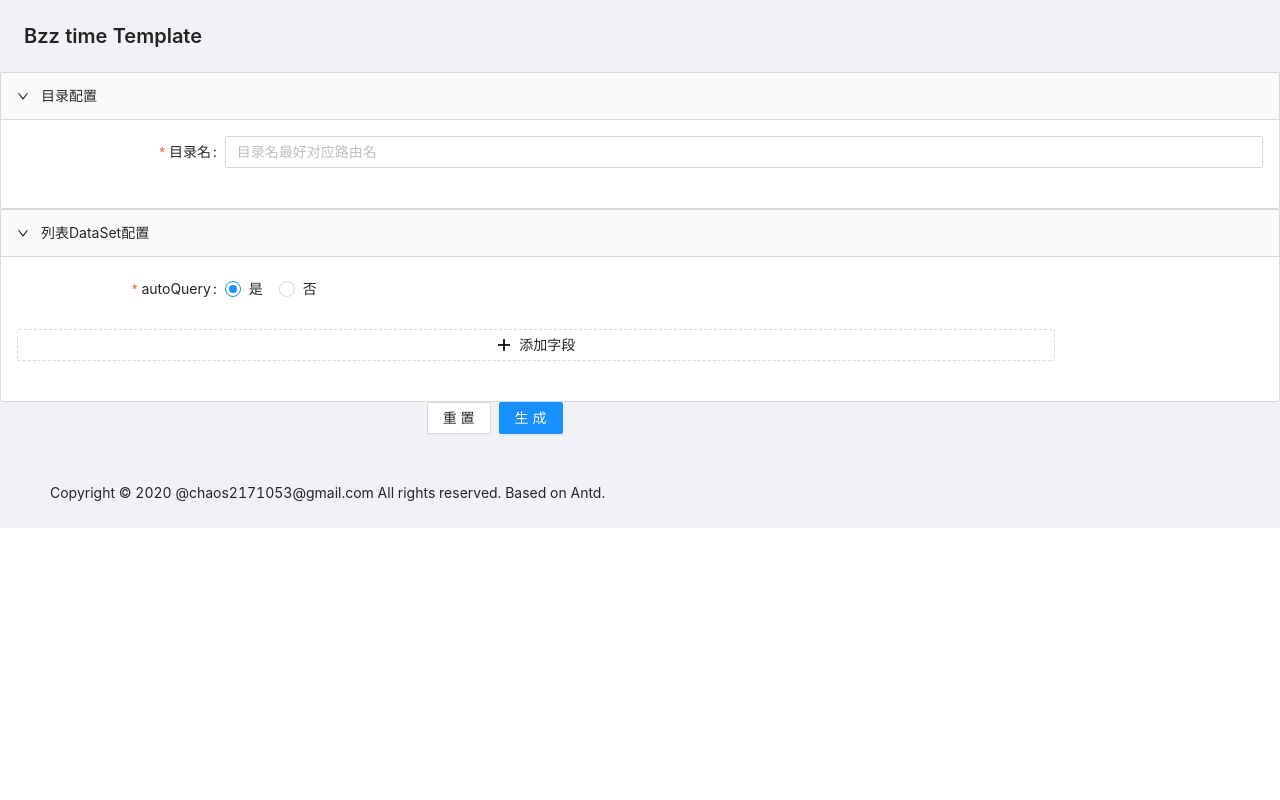
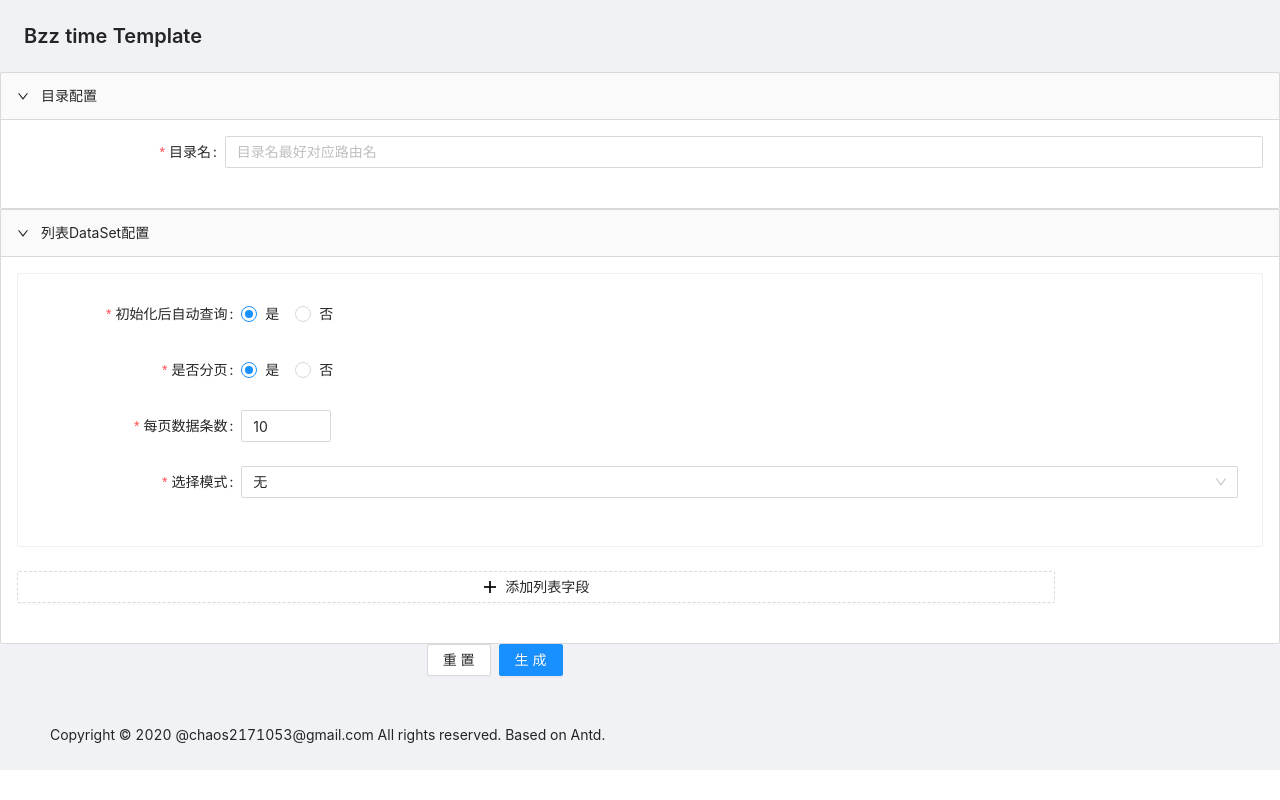
Before and after one commit to chaos2171053/bzz-time-template, a React (Create React App) app in the folder webview-react/: page / in a window 1280 px wide. Built offline with nearby package versions, Linux system fonts and the light colour scheme.

Commit message:
[ADD]set list dataset

```diff
--- a/webview-react/src/components/GenerateForm.tsx
+++ b/webview-react/src/components/GenerateForm.tsx
@@ -1,17 +1,11 @@
 import React from "react";
-import { Form,  Button,Space } from "antd";
-import VscodeHelper from '../utils/vscode-helper';
-import DirectoryForm from './DirectoryForm'
-import ListForm from  './ListForm';
+import { Form, Button, Space } from "antd";
+import VscodeHelper from "../utils/vscode-helper";
+import DirectoryForm from "./DirectoryForm";
+import ListForm from "./ListForm";
+import { pageDataSetInitialValues } from "../store";
 
-const vscode = new VscodeHelper()
-
-const formInitialValues = {
-  directoryName:'',// 一级目录名，同路由名
-  listDataSet:{
-    autoQuery:true, // 初始化后自动查询
-  }
-}
+const vscode = new VscodeHelper();
 
 const layout = {
   labelCol: {
@@ -33,11 +27,10 @@ const GenerateForm = () => {
   const onFinish = (values: any) => {
     console.log("Success:", values);
     vscode.postMessage({
-      command:'generatePageByForm',
-      data:values
-    })
+      command: "generatePageByForm",
+      data: values,
+    });
   };
-
 
   const onFinishFailed = (errorInfo: any) => {
     console.log("Failed:", errorInfo);
@@ -51,12 +44,12 @@ const GenerateForm = () => {
       {...layout}
       form={form}
       name="basic"
-      initialValues={formInitialValues}
+      initialValues={pageDataSetInitialValues}
       onFinish={onFinish}
       onFinishFailed={onFinishFailed}
     >
-      <DirectoryForm/>
-      <ListForm/>
+      <DirectoryForm />
+      <ListForm form={form} />
       <Form.Item {...tailLayout}>
         <Space>
           <Button htmlType="button" onClick={onReset}>
--- a/webview-react/src/components/ListForm/ListDataSetProps.tsx
+++ /dev/null
@@ -1,27 +0,0 @@
-import React from "react";
-import { Form ,Radio} from "antd";
-
-
-function ListDataSetProps() {
-  return (
-    <>
-      <Form.Item
-          label="autoQuery"
-          name={['listDataSet', 'autoQuery']}
-          rules={[
-            {
-              required: true,
-              message: "请选择autoQuery",
-            },
-          ]}
-        >
-        <Radio.Group >
-            <Radio value={true}>是</Radio>
-          <Radio value={false}>否</Radio>
-        </Radio.Group>
-      </Form.Item>
-    </>
-  );
-}
-
-export default ListDataSetProps;
--- /dev/null
+++ b/webview-react/src/components/ListForm/ListFields.less
@@ -0,0 +1,16 @@
+.fields-wrapper {
+  position: relative;
+  .fields-wrapper--minus {
+    position: absolute;
+    top:-10px;
+    right: -10px;
+    font-size: 1.5em;
+  }
+}
+.form--btn__wrapper {
+  padding: 30px;
+  justify-content: center;
+  .form--btn {
+    width: 100%;
+  }
+}
--- /dev/null
+++ b/webview-react/src/components/ListForm/ListFields.tsx
@@ -0,0 +1,51 @@
+import React from "react";
+import { Form, Input, Button, Space, Card } from "antd";
+import { CloseCircleOutlined, PlusOutlined } from "@ant-design/icons";
+import "./ListFields.less";
+
+function ListFields() {
+  return (
+    <>
+      <Form.List name={["listDataSet", "fields"]}>
+        {(fields, { add, remove }) => (
+          <>
+            <Space direction="vertical" style={{ width: "100%" }}>
+              {fields.map((field) => (
+                <div className="fields-wrapper">
+                  <Card style={{ width: "100%" }}>
+                    <Form.Item
+                      {...field}
+                      name={[field.name, "name"]}
+                      fieldKey={[field.fieldKey, "name"]}
+                      label="字段名"
+                      rules={[{ required: true, message: "请输入字段名" }]}
+                    >
+                      <Input placeholder="字段名" />
+                    </Form.Item>
+                  </Card>
+                  <CloseCircleOutlined
+                    onClick={() => remove(field.name)}
+                    className="fields-wrapper--minus"
+                  />
+                </div>
+              ))}
+            </Space>
+            <Form.Item className="form--btn__wrapper">
+              <Button
+                type="dashed"
+                onClick={() => add()}
+                block
+                icon={<PlusOutlined />}
+                className="form--btn"
+              >
+                添加列表字段
+              </Button>
+            </Form.Item>
+          </>
+        )}
+      </Form.List>
+    </>
+  );
+}
+
+export default ListFields;
--- /dev/null
+++ b/webview-react/src/components/ListForm/ListPage.tsx
@@ -0,0 +1,96 @@
+import React, { useState } from "react";
+import { Form, Radio, InputNumber, Select } from "antd";
+import { RadioChangeEvent } from "antd/lib/radio/interface";
+import { FormInstance } from "antd/lib/form/hooks/useForm";
+
+const { Option } = Select;
+
+interface ListPageProps {
+  form: FormInstance;
+}
+
+function ListPage(props: ListPageProps) {
+  const { form } = props;
+  const [paging, setPaging] = useState(true);
+  const onPagingChange = (e: RadioChangeEvent) => {
+    const value = e?.target?.value;
+    form.setFieldsValue({
+      listDataSet: {
+        pageSize: 10,
+      },
+    });
+    if (value) {
+      setPaging(true);
+    } else {
+      setPaging(false);
+    }
+  };
+  return (
+    <>
+      <Form.Item
+        label="初始化后自动查询"
+        name={["listDataSet", "autoQuery"]}
+        rules={[
+          {
+            required: true,
+            message: "请选择 autoQuery",
+          },
+        ]}
+      >
+        <Radio.Group>
+          <Radio value={true}>是</Radio>
+          <Radio value={false}>否</Radio>
+        </Radio.Group>
+      </Form.Item>
+      <Form.Item
+        label="是否分页"
+        name={["listDataSet", "paging"]}
+        rules={[
+          {
+            required: true,
+            message: "请选择 paging",
+          },
+        ]}
+      >
+        <Radio.Group onChange={onPagingChange}>
+          <Radio value={true}>是</Radio>
+          <Radio value={false}>否</Radio>
+        </Radio.Group>
+      </Form.Item>
+      {paging ? (
+        <>
+          <Form.Item
+            label="每页数据条数"
+            name={["listDataSet", "pageSize"]}
+            rules={[
+              {
+                required: paging,
+                message: "请输入 pageSize",
+              },
+            ]}
+          >
+            <InputNumber min={1} />
+          </Form.Item>
+        </>
+      ) : null}
+      <Form.Item
+        label="选择模式"
+        name={["listDataSet", "selection"]}
+        rules={[
+          {
+            required: true,
+            message: "请选择 selection",
+          },
+        ]}
+      >
+        <Select>
+          <Option value="none">无</Option>
+          <Option value="single">单选</Option>
+          <Option value="multiple">多选</Option>
+        </Select>
+      </Form.Item>
+    </>
+  );
+}
+
+export default ListPage;
--- a/webview-react/src/components/ListForm/index.tsx
+++ b/webview-react/src/components/ListForm/index.tsx
@@ -1,64 +1,30 @@
 import React from "react";
-import { Collapse, Form, Space, Input, Button } from "antd";
-import { MinusCircleOutlined, PlusOutlined } from "@ant-design/icons";
-import ListDataSetProps from "./ListDataSetProps";
+import { Collapse, Space, Card } from "antd";
+import { FormInstance } from "antd/lib/form/hooks/useForm";
+import ListPage from "./ListPage";
+import ListFields from "./ListFields";
 
 const { Panel } = Collapse;
+interface ListFormProps {
+  form: FormInstance;
+}
 
-function ListFrom() {
+function ListForm(props: ListFormProps) {
+  const { form } = props;
   return (
     <>
       <Collapse defaultActiveKey={["listDataSet"]}>
         <Panel header="列表DataSet配置" key="listDataSet">
-          <ListDataSetProps />
-
-          <Form.List name="listDataSet">
-            {(fields, { add, remove }) => (
-              <>
-                {fields.map((field) => (
-                  <Space
-                    key={field.key}
-                    style={{ display: "flex", marginBottom: 8 }}
-                    align="baseline"
-                  >
-                    <Form.Item
-                      {...field}
-                      name={[field.name, "first"]}
-                      fieldKey={[field.fieldKey, "first"]}
-                      rules={[
-                        { required: true, message: "Missing first name" },
-                      ]}
-                    >
-                      <Input placeholder="First Name" />
-                    </Form.Item>
-                    <Form.Item
-                      {...field}
-                      name={[field.name, "last"]}
-                      fieldKey={[field.fieldKey, "last"]}
-                      rules={[{ required: true, message: "Missing last name" }]}
-                    >
-                      <Input placeholder="Last Name" />
-                    </Form.Item>
-                    <MinusCircleOutlined onClick={() => remove(field.name)} />
-                  </Space>
-                ))}
-                <Form.Item>
-                  <Button
-                    type="dashed"
-                    onClick={() => add()}
-                    block
-                    icon={<PlusOutlined />}
-                  >
-                    添加字段
-                  </Button>
-                </Form.Item>
-              </>
-            )}
-          </Form.List>
+          <Space direction="vertical" size="large" style={{ width: "100%" }}>
+            <Card>
+              <ListPage form={form} />
+            </Card>
+            <ListFields />
+          </Space>
         </Panel>
       </Collapse>
     </>
   );
 }
 
-export default ListFrom;
+export default ListForm;
--- a/webview-react/src/store/index.ts
+++ b/webview-react/src/store/index.ts
@@ -1 +1,16 @@
-export {}
+export const ListDataSetInitialValues = {
+  autoQuery: true, // 初始化后自动查询
+  paging: true, // 前端分页、后端分页还是不分页
+  pageSize: 10, // 分页大小
+  selection: "none", // 选择的模式
+  fields: [], // 列表字段
+};
+
+export const formDataSetInitialValues = {};
+
+export const pageDataSetInitialValues = {
+  directoryName: "", // 一级目录名，同路由名
+  listDataSet: {
+    ...ListDataSetInitialValues,
+  },
+};
```
Lines whose indentation alone changed are shown as unchanged.
